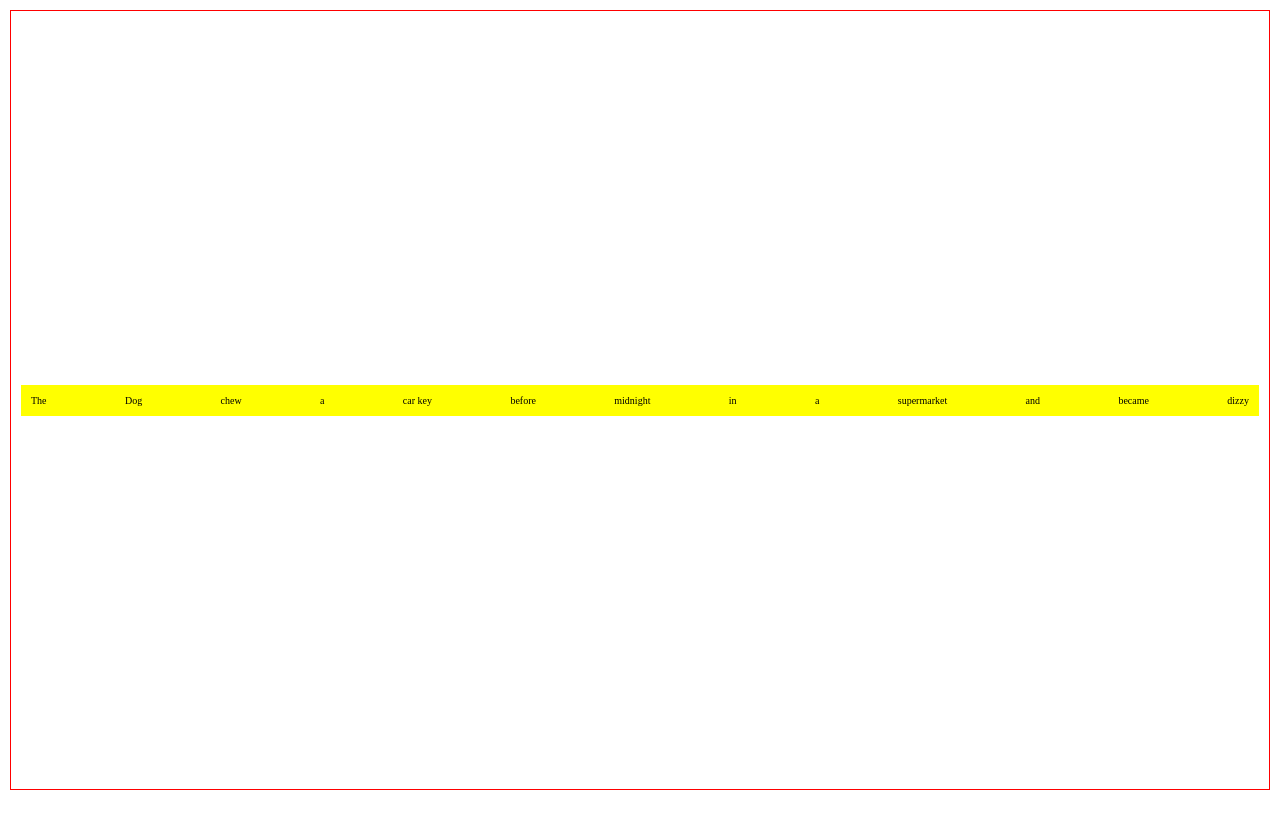
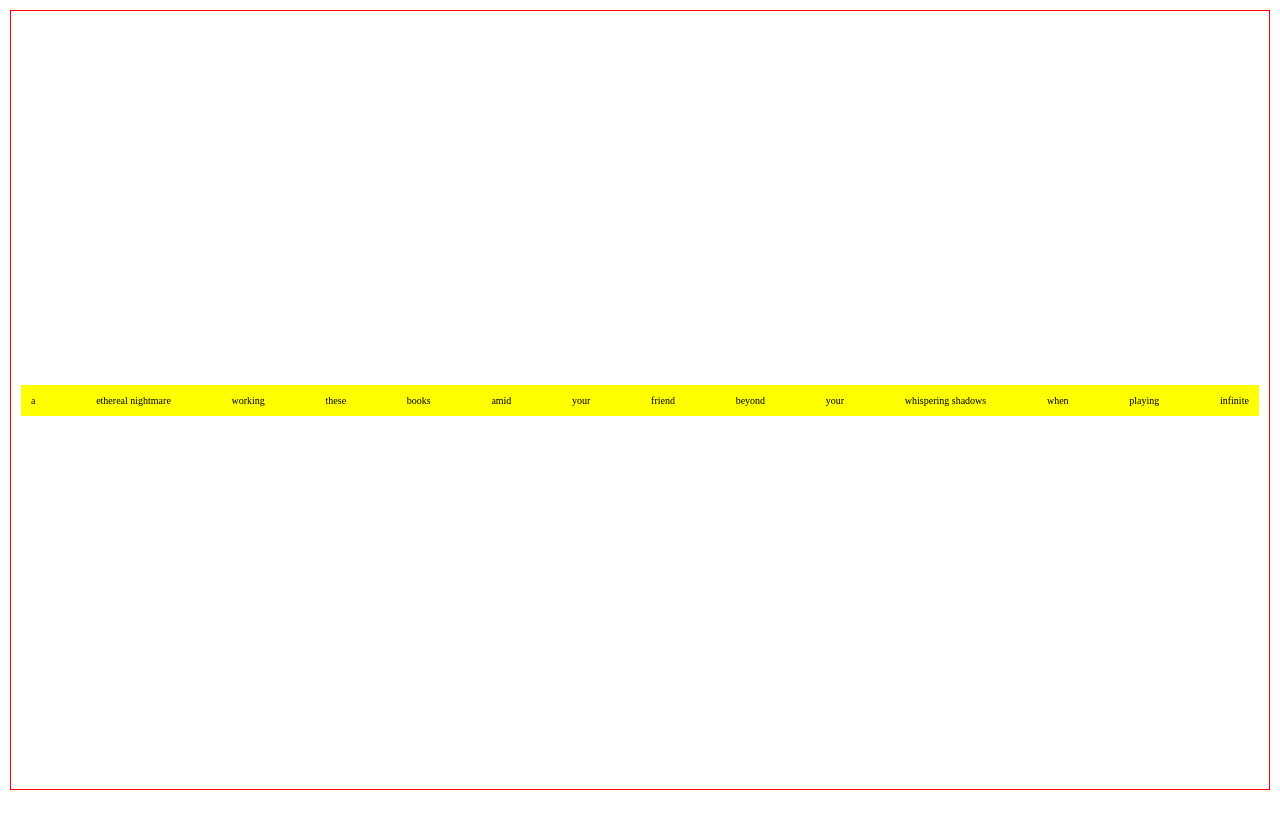
Before and after one commit to DinisMachado87/hint, a plain HTML site: page index.html in a window 1280 px wide. Drawn offline with Linux system fonts and the light colour scheme.

Commit message:
add  wordlists object and js to create sentence

```diff
--- /dev/null
+++ b/assets/js/script.js
@@ -0,0 +1,73 @@
+var wordClasses = {
+    singularNoun: [
+      "cat", "dog", "house", "car", "book", "computer", "ball", "tree", "flower", "friend",
+      "beach", "sun", "moon", "star", "ocean", "river", "mountain", "city", "food", "music",
+      "dreamscape", "melted clock", "whispering shadow", "surrealistic labyrinth", "floating fish", "absurd reality", "enchanted mirror",
+      "phantom staircase", "velvet fog", "timeless void", "cosmic paradox", "dreaming moon", "impossible cityscape", "silent echo", "ethereal nightmare"
+    ],
+      pluralNoun: [
+      "cats", "dogs", "houses", "cars", "books", "computers", "balls", "trees", "flowers", "friends",
+      "beaches", "suns", "moons", "stars", "oceans", "rivers", "mountains", "cities", "foods", "music",
+      "dreamscapes", "melted clocks", "whispering shadows", "surrealistic labyrinths", "floating fish", "absurd realities", "enchanted mirrors",
+      "phantom staircases", "velvet fogs", "timeless voids", "cosmic paradoxes", "dreaming moons", "impossible cityscapes", "silent echoes", "ethereal nightmares"
+    ],
+    singularArticle: [
+      "the", "a", "an", "this", "that", "my", "your", "his", "her", "its", "our", "their"
+    ],
+    pluralArticle: [
+      "the", "these", "those", "my", "your", "his", "her", "its", "our", "their"
+    ],
+    verb: [
+      "running", "eating", "sleeping", "writing", "dancing", "singing", "playing", "swimming", "jumping", "laughing",
+      "studying", "working", "driving", "reading", "cooking", "traveling", "creating", "talking", "listening", "loving",
+      "dissolving", "transcending", "whispering", "weaving", "morphing", "shattering", "drifting", "echoing", "stretching", "unraveling",
+      "enchanting", "surrendering", "manifesting", "defying", "hovering", "awakening", "merging", "suspending", "reverberating", "unfolding"
+    ],
+    adjective: [
+      "happy", "red", "tall", "beautiful", "quick", "smart", "funny", "bright", "loud", "gentle",
+      "colorful", "peaceful", "exciting", "mysterious", "magnificent", "delicious", "vibrant", "creative", "calm", "energetic",
+      "timeless", "luminous", "surreal", "hypnotic", "transcendent", "illusory", "fluid", "sensory", "infinite", "ephemeral",
+      "enigmatic", "suspended", "hypnagogic", "whimsical", "ethereal", "melting", "intriguing", "metamorphic", "enigmatic", "surrealistic"
+    ],
+    adverb: [
+      "quickly", "loudly", "very", "well", "often", "suddenly", "silently", "carefully", "always", "never",
+      "happily", "slowly", "badly", "loudly", "easily", "gracefully", "quietly", "patiently", "frequently", "gently",
+      "beyond", "within", "amidst", "twistedly", "hypnotically", "whisperingly", "unconventionally", "dreamily", "timelessly", "surreally",
+      "impossibly", "luminously", "ethereally", "absurdly", "unpredictably", "deliriously", "sensationally", "miraculously", "chaotically", "inexplicably"
+    ],
+    conjunction: [
+      "and", "but", "or", "so", "while", "although", "because", "if", "when", "while",
+      "since", "unless", "unless", "while", "since", "whether", "even though", "as", "though", "whereas", "after",
+      "while", "as", "beneath", "throughout", "between", "inside", "beyond", "when", "because", "alongside",
+      "despite", "where", "notwithstanding", "although", "if", "unless", "unless", "while", "since", "whether"
+    ],
+    preposition: [
+      "in", "on", "under", "between", "above", "behind", "over", "around", "through", "near",
+      "at", "by", "for", "with", "to", "from", "during", "among", "upon", "within",
+      "beneath", "beyond", "inside", "alongside", "throughout", "within", "between", "behind", "above", "beside",
+      "against", "underneath", "amidst", "toward", "inside", "onto", "below", "across", "amid", "amongst"
+    ],
+  };
+
+  function getRandomWord(wordArray) {
+    var randomIndex = Math.floor(Math.random() * wordArray.length);
+    return wordArray[randomIndex];
+  }
+
+  document.addEventListener("DOMContentLoaded", function () {
+    var wordDivs = document.querySelectorAll(".word");
+
+    wordDivs.forEach(function (div) {
+      var classNames = div.classList; // Get all the classes
+      var wordArray = [];
+      // Iterate through the class names to find the corresponding word class
+      classNames.forEach(function (className) {
+        if (wordClasses.hasOwnProperty(className)) {
+          wordArray = wordClasses[className];
+          return; // Stop searching once a corresponding class is found
+        }
+      });
+      // Fill the div with a random word from the selected array
+      div.textContent = getRandomWord(wordArray);
+    });
+  });
--- a/index.html
+++ b/index.html
@@ -9,20 +9,22 @@
     <body>
         <div id="windowBorder">
             <div id="sentence">
-                <div class="word">The</div>
-                <div class="word">Dog</div>
-                <div class="word">chew</div>
-                <div class="word">a</div>
-                <div class="word">car key</div>
-                <div class="word">before</div>
-                <div class="word">midnight</div>
-                <div class="word">in</div>
-                <div class="word">a</div>
-                <div class="word">supermarket</div>
-                <div class="word">and</div>
-                <div class="word">became</div>
-                <div class="word">dizzy</div>
+                <div class="word singularArticle"></div>
+                <div class="word singularNoun"></div>
+                <div class="word verb"></div>
+                <div class="word pluralArticle"></div>
+                <div class="word pluralNoun"></div>
+                <div class="word preposition"></div>
+                <div class="word singularArticle"></div>
+                <div class="word singularNoun"></div>
+                <div class="word preposition"></div>
+                <div class="word pluralArticle"></div>
+                <div class="word pluralNoun"></div>
+                <div class="word conjunction"></div>
+                <div class="word verb"></div>
+                <div class="word adjective"></div>
             </div>
         </div>
+    <script src="assets/js/script.js"></script>
     </body>
 </html>
```
Also changed, not shown: assets/css/style.css (line endings or trailing spaces).
